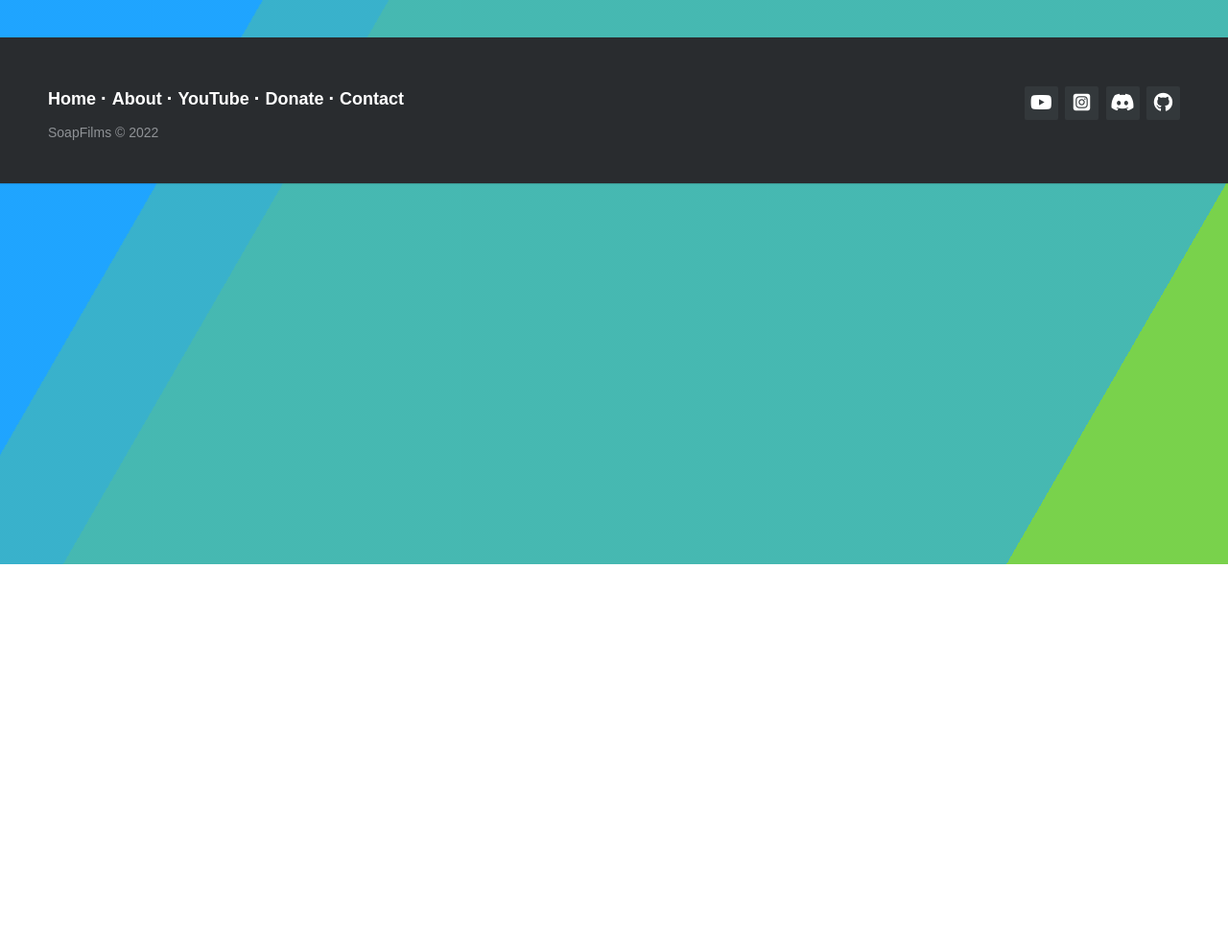
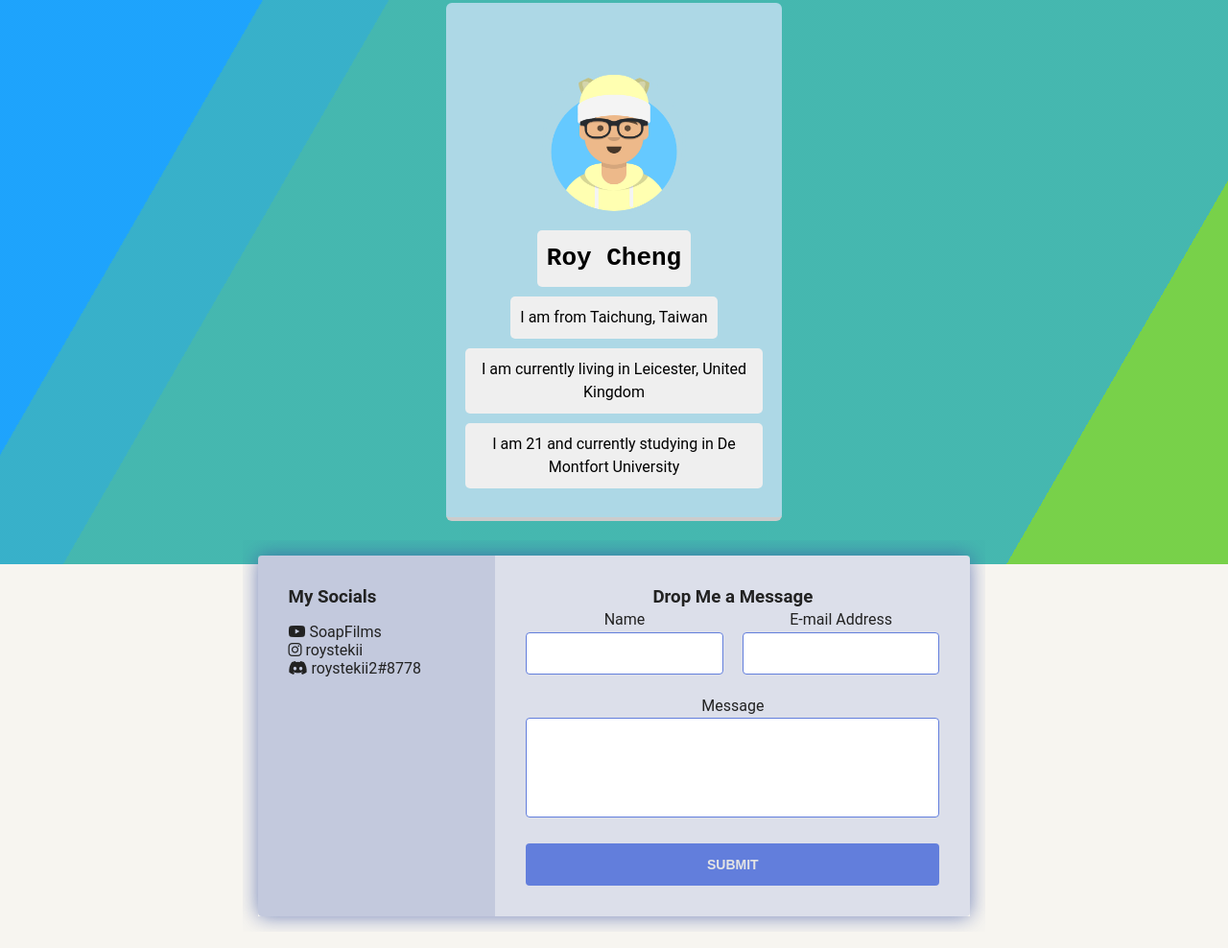
Before and after one commit to DMU-P2507515/TECH2015_CW2, a plain HTML site: page about.html in a window 1280 px wide. Shown: the part 212-1200 px from the top of the page at 96% size. Before the commit the page ends 800 px from the top, so only its background shows below. Drawn offline with Linux system fonts and the light colour scheme.

Commit message:
coursework2

```diff
--- /dev/null
+++ b/CSS/about.css
@@ -0,0 +1,247 @@
+* {
+  box-sizing: border-box;
+}
+
+body {
+  margin: 0;
+  padding: 0;
+  text-align: center;
+  font-family: 'Roboto', sans-serif;
+  color: #222;
+  background: #f7f5f0;
+}
+/* Link Styles */
+
+a {
+  text-decoration: none;
+  color: #999;
+}
+a:hover {
+  color: #6633ff;
+}
+
+/* Section Styles */
+
+header {
+  text-align: center;
+  background-size: cover;
+  overflow: hidden;
+  padding-top: 20px;
+  margin: auto;
+  padding: 20px;
+  max-width: 350px;
+  background: lightblue;
+  border-bottom: 4px solid #ccc;
+  border-radius: 6px;
+}
+header {
+  line-height: 1.5;
+}
+header .profile-image {
+  margin-top: 50px;
+  width: 150px;
+  height: 150px;
+  border-radius: 50%;
+  border: 3px solid lightblue;
+  transition: all .5s;
+}
+header .profile-image:hover {
+  transform: scale(1.2) rotate(5deg);
+}
+.tag {
+  background-color: #efefef;
+  color: black;
+  padding: 10px;
+  border-radius: 5px;
+  display: table;
+  margin: 10px auto;
+}
+.location {
+  background-color: #efefef;
+  color: black;
+}
+.card {
+  margin: 30px;
+  padding: 20px 40px 40px;
+  max-width: 600px;
+  text-align: left;
+  background: lightblue;
+  border-bottom: 4px solid #ccc;
+  border-radius: 6px;
+  transition: all .5s;
+}
+.card:hover {
+  border-color: #ff99ff;
+}
+header:hover {
+  border-color: #ff99ff;
+}
+.clearfix {
+  clear: both;
+}
+
+/* Styles for larger screens */
+@media screen and (min-width: 720px) {
+
+  .flex {
+      display: -ms-flexbox;      /* TWEENER - IE 10 */
+      display: flex;
+      max-width: 1200px;
+      -ms-flex-pack: distribute;
+      justify-content: space-around;
+      margin: 0 auto;
+  }
+
+  header {
+    min-height: 470px;
+  }
+
+  main {
+    padding-top: 20px;
+  }
+
+  main p {
+    line-height: 1.6em;
+  }
+
+
+}
+/* contact */
+.container {
+  max-width: 1170px;
+  max-height: 800px;
+  margin-right: auto;
+  margin-left: auto;
+  padding: 1em;
+}
+
+ul {
+  list-style: none;
+  padding: 0;
+}
+
+.brand {
+  text-align: center;
+	font-weight: 300;
+	text-transform: uppercase;
+	letter-spacing: 0.1em;
+}
+
+.brand span {
+  color: #ffffff;
+}
+
+.wrapper {
+  box-shadow: 0 0 20px 0 rgba(57, 82, 163, 0.7);
+}
+
+.wrapper > * {
+  padding: 1em;
+}
+
+/* ------------------- */
+/* COMPANY INFORMATION */
+/* ------------------- */
+
+.company-info {
+  background: #C3C9DD;
+  border-top-left-radius: 4px;
+  border-top-right-radius: 4px;
+}
+
+.company-info h3,
+.company-info ul {
+  text-align: center;
+  margin: 0 0 1rem 0;
+}
+
+/* ------- */
+/* CONTACT */
+/* ------- */
+
+.contact {
+  background: #dcdfea;
+  border-bottom-left-radius: 4px;
+  border-bottom-right-radius: 4px;
+}
+
+/* ---- */
+/* FORM */
+/* ---- */
+
+.contact form {
+  display: grid;
+  grid-template-columns: 1fr 1fr;
+  grid-gap: 20px;
+}
+
+.contact form label {
+  display: block;
+}
+
+.contact form p {
+  margin: 0;
+}
+
+.contact form .full {
+  grid-column: 1 / 3;
+}
+
+.contact form button,
+.contact form input,
+.contact form textarea {
+  width: 100%;
+  padding: 1em;
+  border: solid 1px #627EDC;
+  border-radius: 4px;
+}
+
+.contact form textarea {
+  resize: none;
+}
+
+.contact form button {
+  background: #627EDC;
+  border: 0;
+  color: #e4e4e4;
+  text-transform: uppercase;
+  font-size: 14px;
+  font-weight: bold;
+}
+
+.contact form button:hover,
+.contact form button:focus {
+  background: #3952a3;
+  color: #ffffff;
+  outline: 0;
+  transition: background-color 2s ease-out;
+}
+
+/* ------------- */
+/* MEDIA QUERIES */
+/* ------------- */
+
+@media only screen and (min-width: 700px) {
+  .wrapper {
+    display: grid;
+    grid-template-columns: 1fr 2fr;
+  }
+
+  .wrapper > * {
+    padding: 2em;
+  }
+
+  .company-info {
+    border-radius: 4px 0 0 4px;
+  }
+
+  .contact {
+    border-radius: 0 4px 4px 0;
+  }
+
+  .company-info h3,
+  .company-info ul,
+  .brand {
+    text-align: left;
+  }
+}
--- a/about.html
+++ b/about.html
@@ -4,10 +4,10 @@
     <meta charset="utf-8">
     <meta name="viewport" content="width=device-width, initial-scale=1.0">
     <link rel="stylesheet" href="CSS/background.css" type="text/css">
-    <link rel="stylesheet" href="CSS/video.css" type="text/css">
+    <link rel="stylesheet" href="CSS/about.css" type="text/css">
+    <link rel="stylesheet" href="https://cdnjs.cloudflare.com/ajax/libs/font-awesome/5.15.1/css/all.min.css" integrity="sha512-+4zCK9k+qNFUR5X+cKL9EIR+ZOhtIloNl9GIKS57V1MyNsYpYcUrUeQc9vNfzsWfV28IaLL3i96P9sdNyeRssA==" crossorigin="anonymous" />
     <script src="https://kit.fontawesome.com/1e0ac992a7.js" crossorigin="anonymous"></script>
 </head>
-<title></title>
   <body>
     <!-- backgroundcolour -->
     <div class="bg"></div>
@@ -34,14 +34,66 @@
                         <li><a href="photoshop.html">Photoshop <i class="fa-solid fa-panorama"></i></a></li>
                         <li><a href="sfm.html">SFM & Animations <i class="fa-solid fa-gamepad"></i></a></li>
                         <li><a href="video.html">Videos <i class="fa-solid fa-film"></i></a></li>
-                        <li><a href="#">Contact <i class="fa-solid fa-address-card"></i></a></li>
+                        <li><a href="about.html#contact-form">Contact <i class="fa-solid fa-address-card"></i></a></li>
                     </ul>
                 </div>
             </div>
         </div>
     </div>
 <!-- hamburger menu -->
-<!-- video gallery  -->
+<!-- About Me  -->
+
+<header>
+      <img src="images/roy.png" alt="roypfp" class="profile-image">
+      <h1 class="tag name">Roy Cheng</h1>
+      <p class="tag location">I am from Taichung, Taiwan</p>
+      <p class="tag location">I am currently living in Leicester, United Kingdom</p>
+      <p class="tag location">I am 21 and currently studying in De Montfort University</p>
+    </header>
+    <main class="flex">
+      <div class="container">
+	<div class="wrapper">
+		<!-- COMPANY INFORMATION -->
+		<div class="company-info">
+			<h3>My Socials</h3>
+			<ul>
+				<li><i class="fa-brands fa-youtube"></i> SoapFilms</li>
+				<li><i class="fa-brands fa-instagram"></i> roystekii</li>
+				<li><i class="fa-brands fa-discord"></i> roystekii2#8778</li>
+			</ul>
+		</div>
+		<!-- End .company-info -->
+		<!-- CONTACT FORM -->
+		<div class="contact">
+			<h3>Drop Me a Message</h3>
+			<form id="contact-form" method="post" action="contactform.php">
+				<p>
+					<label>Name</label>
+					<input type="text" name="name" id="name" required>
+				</p>
+				<p>
+					<label>E-mail Address</label>
+					<input type="email" name="email" id="email" required>
+				</p>
+				<p class="full">
+					<label>Message</label>
+					<textarea name="message" rows="5" id="message"></textarea>
+				</p>
+				<p class="full">
+					<button type="submit">Submit</button>
+				</p>
+
+			</form>
+			<!-- End #contact-form -->
+		</div>
+		<!-- End .contact -->
+
+	</div>
+	<!-- End .wrapper -->
+</div>
+<!-- End .container -->
+
+    </main>
 
 
   <br>
@@ -71,7 +123,7 @@
 
   					<a href="https://ko-fi.com/thanosroy0830" target="_blank">Donate</a>
 
-  					<a href="#">Contact</a>
+  					<a href="about.html#contact-form">Contact</a>
   				</p>
 
   				<p>SoapFilms &copy; 2022</p>
@@ -80,7 +132,6 @@
   		</footer>
   </body>
 <script>
-
     </script>
 
 </html>
```
Also changed, not shown: index.html (+2 -2 lines), photoshop.html (+2 -2 lines), sfm.html (+8 -8 lines), video.html (+2 -2 lines), images/roy.png (added), 1 other file.
